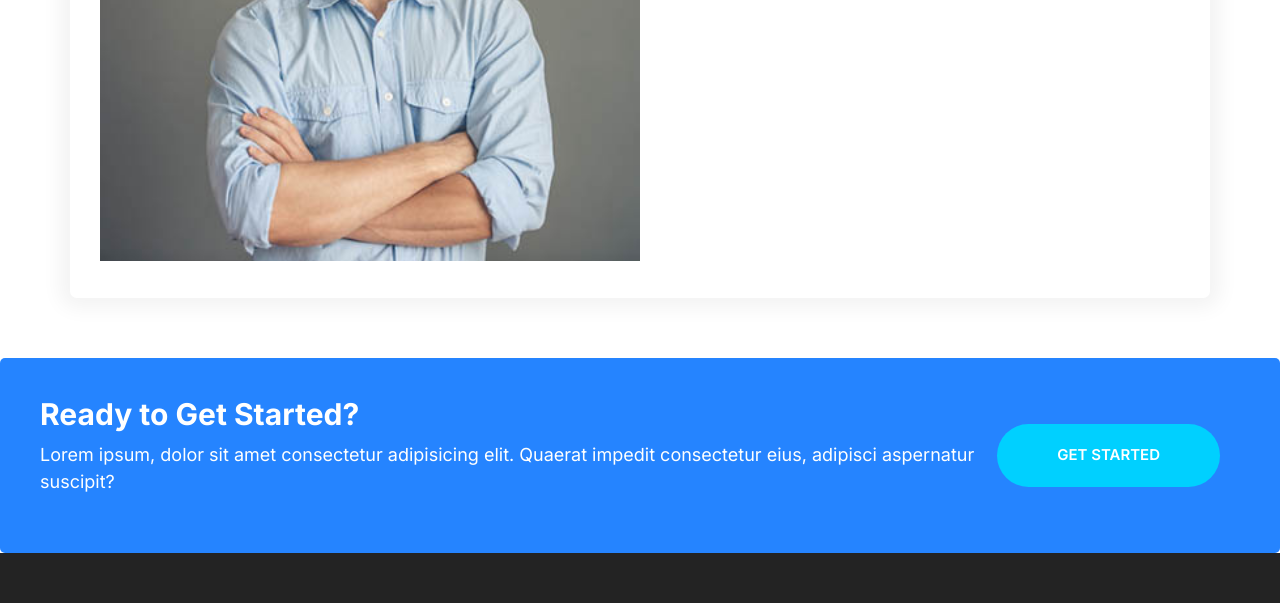
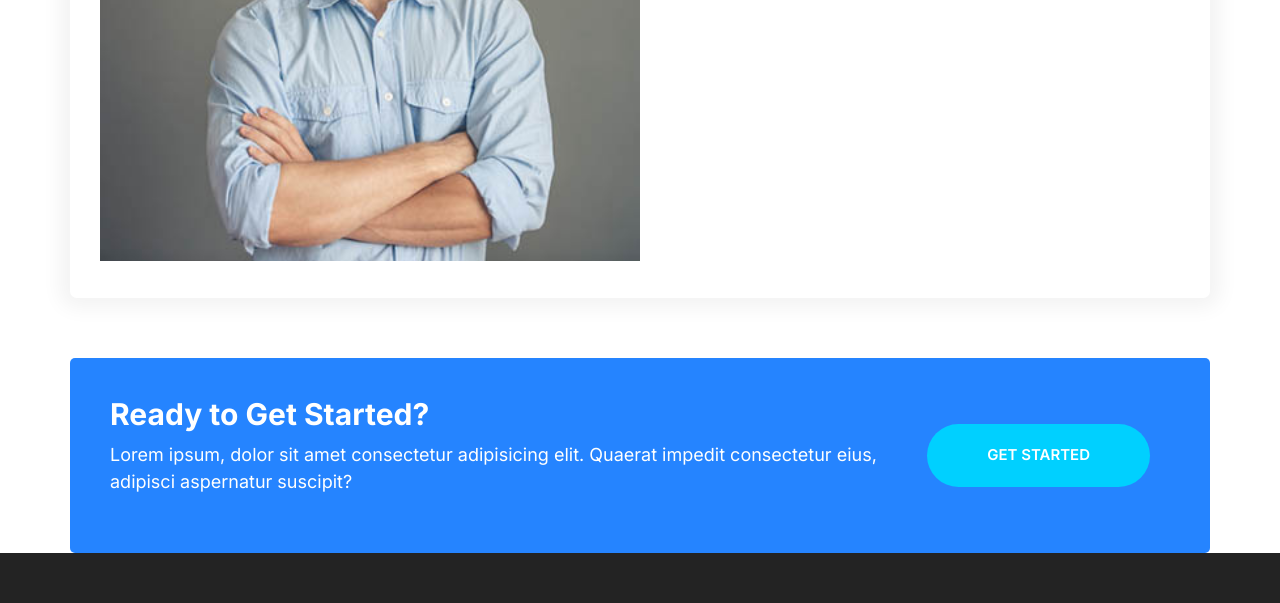
Before and after one commit to FantazinD/first-html-css-website, a website built with Parcel: page index.html in a window 1280 px wide. Shown: the part 4999-5602 px from the top of the page. Built offline with nearby package versions, Linux system fonts and the light colour scheme.

Commit message:
added container to callout component

```diff
--- a/index.html
+++ b/index.html
@@ -301,6 +301,7 @@
                 </div>
             </div>
         </section>
+        <section class="container">
             <div class="callout callout--primary">
                 <div class="grid grid--1x2">
                     <div class="callout__content">
@@ -313,6 +314,7 @@
                     <a href="" class="btn btn--secondary btn--stretched">Get Started</a>
                 </div>
             </div>
+        </section>
         <footer class="block block--dark footer">
             <div class="container grid footer__sections">
                 <section class="collapsible collapsible--expanded footer__section">
```
Lines whose indentation alone changed are shown as unchanged.
